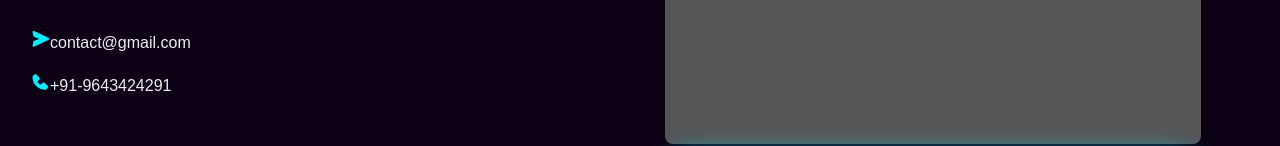
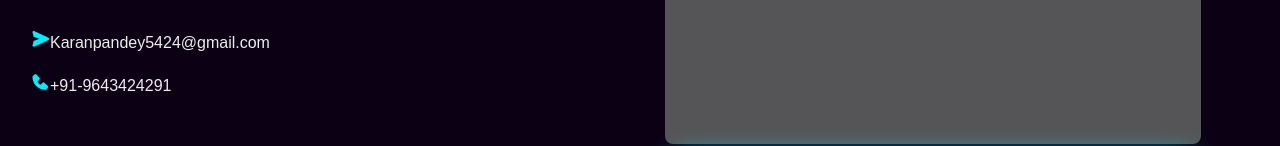
Before and after one commit to kpcoder69/Portfolio, a plain HTML site: page index.html in a window 1280 px wide. Shown: the part 5436-5582 px from the top of the page. Drawn offline with nearby package versions, Linux system fonts and the light colour scheme.

Commit message:
change1st

```diff
--- a/index.html
+++ b/index.html
@@ -247,7 +247,7 @@
                 porro placeat exercitationem dolore hic minus ad, quisquam beatae! Non illum molestiae odio distinctio
                 animi. Sint!</p>
             <div class="contact-list">
-                <li><i class='bx bxs-send'></i>contact@gmail.com</li>
+                <li><i class='bx bxs-send'></i>Karanpandey5424@gmail.com</li>
                 <li><i class='bx bxs-phone'></i>+91-9643424291</li>
             </div>
             <div class="contact-icon">
```
